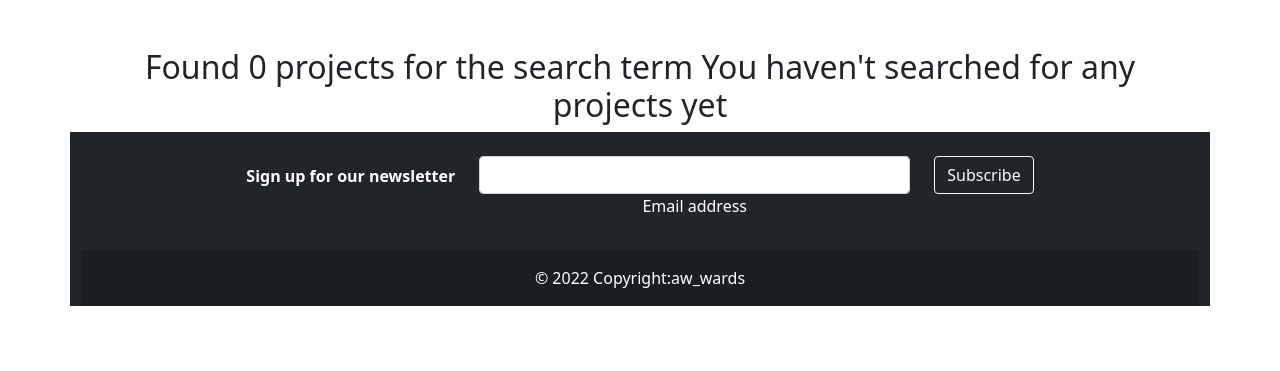
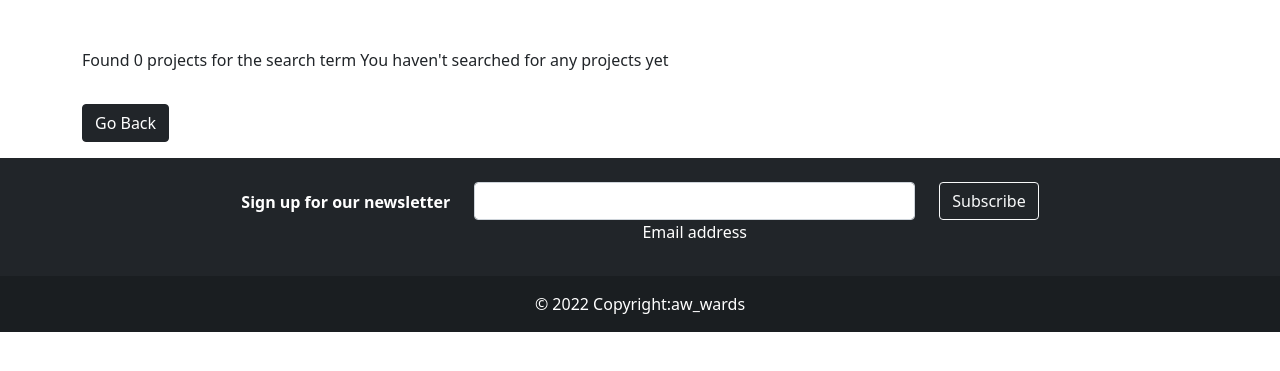
Before and after one commit to Cencious/Aw_wards, a Django app: page /search/ in a window 1280 px wide. Shown: the part 64-435 px from the top of the page. Run offline with Django 4.2, Linux system fonts and the light colour scheme; some libraries are stand-ins or nearby versions.

Commit message:
fix bugs

```diff
--- a/awards/templates/search.html
+++ b/awards/templates/search.html
@@ -1,29 +1,39 @@
-{% extends 'base.html'%} {% block content %}
-<div class="container"><br><br>
-    <div class="row text-center">
-        {% if projects%}
-        <h2>Found {{ projects|length }} projects with searched term '{{message}}'</h2>
-        {% else %}
-        <h2> Found 0 projects for the search term {{message}}</h2>
-        {% endif %}
+
+
+{%extends 'base.html'%}
+{% block content %}
+<div class="container mt-5">
+
+<div class="row">
+    {% if projects %}
+    <p>Found {{ projects|length }} of searched term {{message}}</p>
+    {% else %}
+    <p> Found 0 projects for the search term {{message}}</p>
+    {% endif %}
+
+</div>
+
+<div class="row">
+
+{% if projects %}
+    {% for projects in projects %}
+    <div class="col-sm-6">
+        <img src="{{projects.project_image.url}}" height="200px" width="300px" alt="">
+
     </div>
+    <div class="col-md-4">
+        <h3><u>{{project.title}}</u></h3>
+        <h4>Description:</h4> <p>{{projects.description}}</p>
+        <p class="text-muted"> Developed by:  {{projects.profile}} </p>
+
+        <a href="{{projects.link}}" class="btn btn-info me-3" target="_blank">Project Link</a>
+        <a href="#" class="btn btn-info">Project Rating</a>
+
+
+    </div>
+    {% endfor %}
+{% endif %}
 </div>
-<div class="container">
-    <div class="row">
-        {% if projects %} {% for project in projects %}
-        <div class="col-md-4 mt-3">
-            <div class="card zoom" id="cardoffwhite">
-                <a href="{% url 'project' project.id %}"><img src="{{project.project_image.url}}" style="width:100%;height:56%;" class="img-responsive" alt="Image"></a><br>
-                <hr>
-                <div class="card-body">
-                    <p><strong>Title:</strong> {{project.title|title}}</p>
-                    <p><strong>Description:</strong> {{project.description|title|truncatechars:50}}</p>
-                    <p class=""><strong>Average Rating:</strong> {{project.average_ratings|floatformat}}</p>
-                    <p><strong>Link:</strong> <a target="_blank" href="{{project.link}}">Link to Project</a></p>
-                </div>
-            </div>
-        </div>
-        {% endfor %}
-    </div>
+<a href="{% url 'home' %}" class="btn btn-dark my-3">Go Back</a>
 </div>
-{% endif %} {% endblock %}
+{% endblock %}
```
